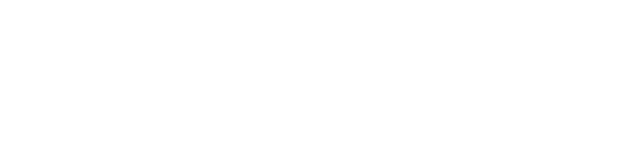
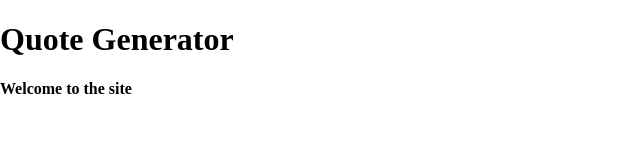
Before and after one commit to MoazzamAzeemi/quote, a plain HTML site: page index.html in a window 1280 px wide. Shown: the whole page, without its empty margins (0-640 px from the left). Drawn offline with Linux system fonts and the light colour scheme.

Commit message:
some alteration

```diff
--- a/index.html
+++ b/index.html
@@ -13,7 +13,8 @@
     <link rel="stylesheet" href="style.css">
 </head>
 <body>
-
+    <h1>Quote Generator</h1>
+    <h4>Welcome to the site</h4>
     <!-- Custom Scripts -->
     <script src="script.js"></script>
 </body>
```
